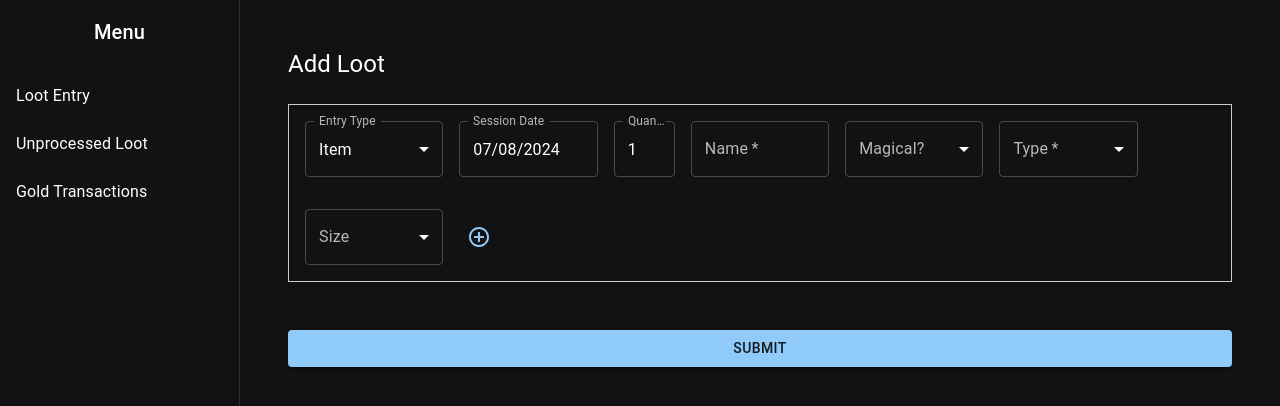
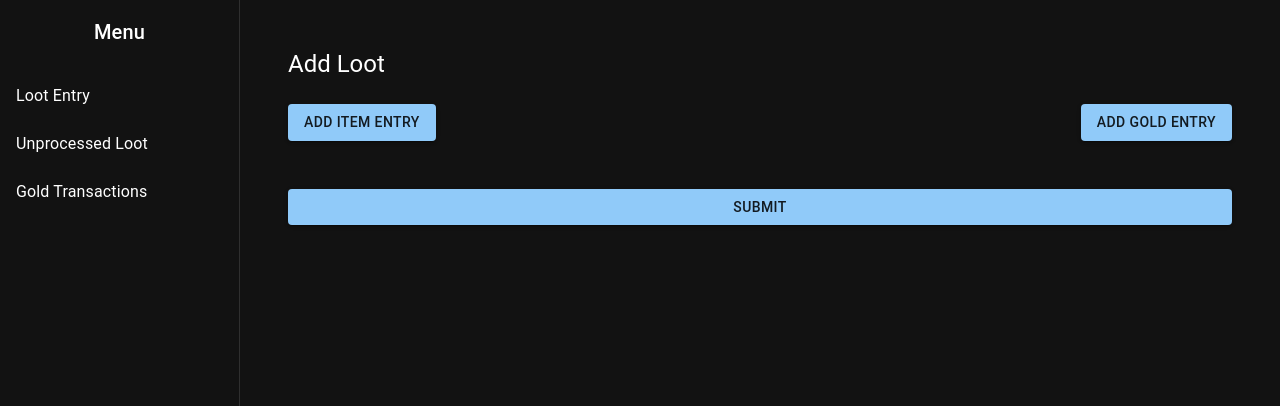
Before and after one commit to linisastald/Loot-Tracker-PF1e, a React (Create React App) app in the folder frontend/: page /loot-entry in a window 1280 px wide. Shown: the top 406 px of the page. Built offline with nearby package versions, Linux system fonts and the light colour scheme.

Commit message:
Loot entry update

```diff
--- a/frontend/src/components/LootEntry.js
+++ b/frontend/src/components/LootEntry.js
@@ -26,27 +26,9 @@ const magicalOptions = [
   { label: 'Unidentified', value: true },
 ];
 const transactionTypes = ['Withdrawl', 'Deposit', 'Purchase', 'Sale', 'Party Loot Purchase', 'Other'];
-const entryTypes = ['Item', 'Gold'];
 
 const LootEntry = () => {
-  const [entries, setEntries] = useState([
-    {
-      entryType: 'Item',
-      sessionDate: new Date(),
-      quantity: 1,
-      name: '',
-      unidentified: null,
-      type: '',
-      size: '',
-      platinum: 0,
-      gold: 0,
-      silver: 0,
-      copper: 0,
-      transactionType: '',
-      notes: '',
-      suggestions: [],
-    },
-  ]);
+  const [entries, setEntries] = useState([]);
 
   const handleInputChange = (index, field, value) => {
     const newEntries = [...entries];
@@ -54,7 +36,7 @@ const LootEntry = () => {
     setEntries(newEntries);
   };
 
-  const addEntry = () => {
+  const addItemEntry = () => {
     setEntries([
       ...entries,
       {
@@ -65,13 +47,23 @@ const LootEntry = () => {
         unidentified: null,
         type: '',
         size: '',
+        suggestions: [],
+      },
+    ]);
+  };
+
+  const addGoldEntry = () => {
+    setEntries([
+      ...entries,
+      {
+        entryType: 'Gold',
+        sessionDate: new Date(),
+        transactionType: '',
         platinum: 0,
         gold: 0,
         silver: 0,
         copper: 0,
-        transactionType: '',
         notes: '',
-        suggestions: [],
       },
     ]);
   };
@@ -123,24 +115,7 @@ const LootEntry = () => {
       }
 
       // Reset form after submission
-      setEntries([
-        {
-          entryType: 'Item',
-          sessionDate: new Date(),
-          quantity: 1,
-          name: '',
-          unidentified: null,
-          type: '',
-          size: '',
-          platinum: 0,
-          gold: 0,
-          silver: 0,
-          copper: 0,
-          transactionType: '',
-          notes: '',
-          suggestions: [],
-        },
-      ]);
+      setEntries([]);
     } catch (error) {
       console.error('Error submitting loot entry', error);
     }
@@ -165,26 +140,18 @@ const LootEntry = () => {
       <Typography component="h1" variant="h5" sx={{ mt: 3 }}>
         Add Loot
       </Typography>
+      <Box sx={{ display: 'flex', justifyContent: 'space-between', mt: 3, mb: 3 }}>
+        <Button variant="contained" onClick={addItemEntry}>
+          Add Item Entry
+        </Button>
+        <Button variant="contained" onClick={addGoldEntry}>
+          Add Gold Entry
+        </Button>
+      </Box>
       <Box component="form" onSubmit={handleSubmit} sx={{ mt: 3 }}>
         {entries.map((entry, index) => (
           <Box key={index} sx={{ mb: 3, border: '1px solid #ccc', padding: 2 }}>
             <Grid container spacing={2}>
-              <Grid item xs={2}>
-                <FormControl fullWidth>
-                  <InputLabel>Entry Type</InputLabel>
-                  <Select
-                    label="Entry Type"
-                    value={entry.entryType}
-                    onChange={(e) => handleInputChange(index, 'entryType', e.target.value)}
-                  >
-                    {entryTypes.map((type) => (
-                      <MenuItem key={type} value={type}>
-                        {type}
-                      </MenuItem>
-                    ))}
-                  </Select>
-                </FormControl>
-              </Grid>
               <Grid item xs={2}>
                 <LocalizationProvider dateAdapter={AdapterDateFns}>
                   <DatePicker
@@ -349,9 +316,6 @@ const LootEntry = () => {
               )}
 
               <Grid item xs={2} sx={{ display: 'flex', alignItems: 'center', justifyContent: 'space-between' }}>
-                <IconButton onClick={addEntry} color="primary">
-                  <AddCircleOutlineIcon />
-                </IconButton>
                 {entries.length > 1 && (
                   <IconButton onClick={() => removeEntry(index)} color="secondary">
                     <RemoveCircleOutlineIcon />
```
